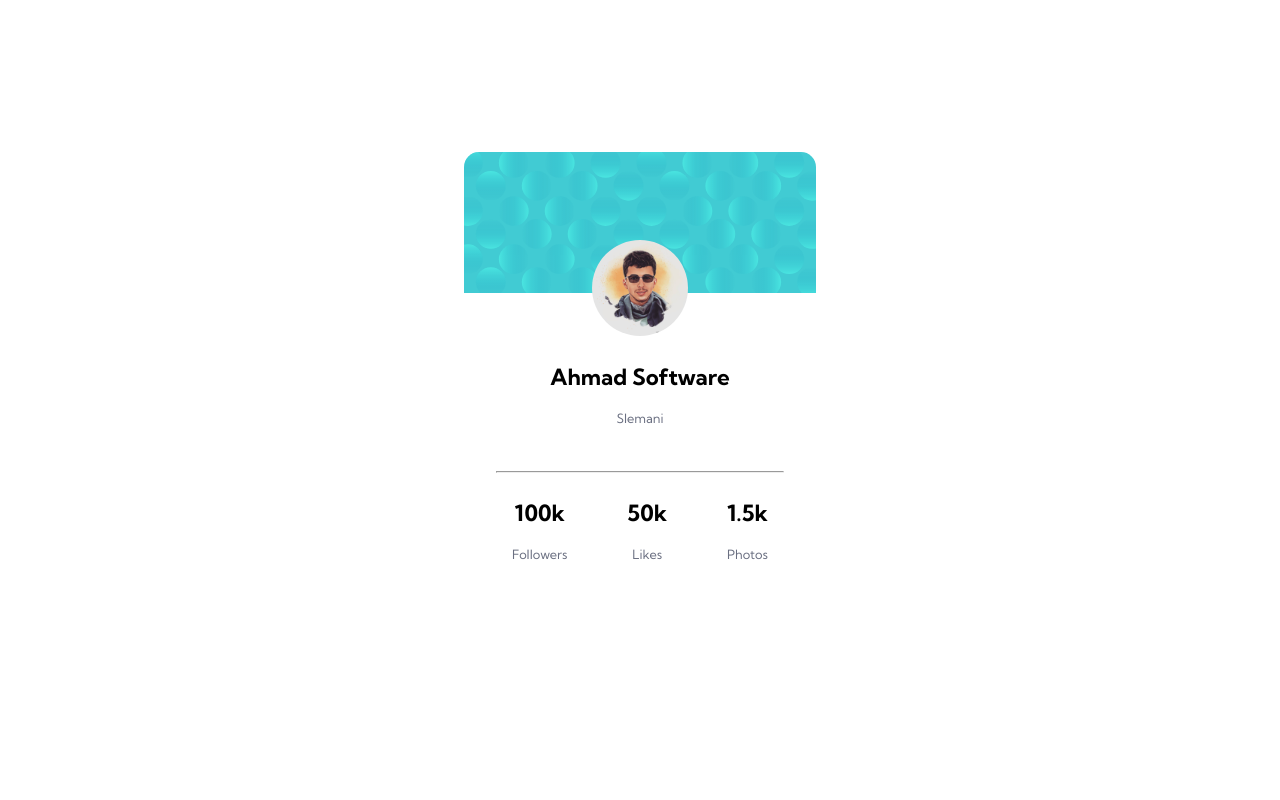
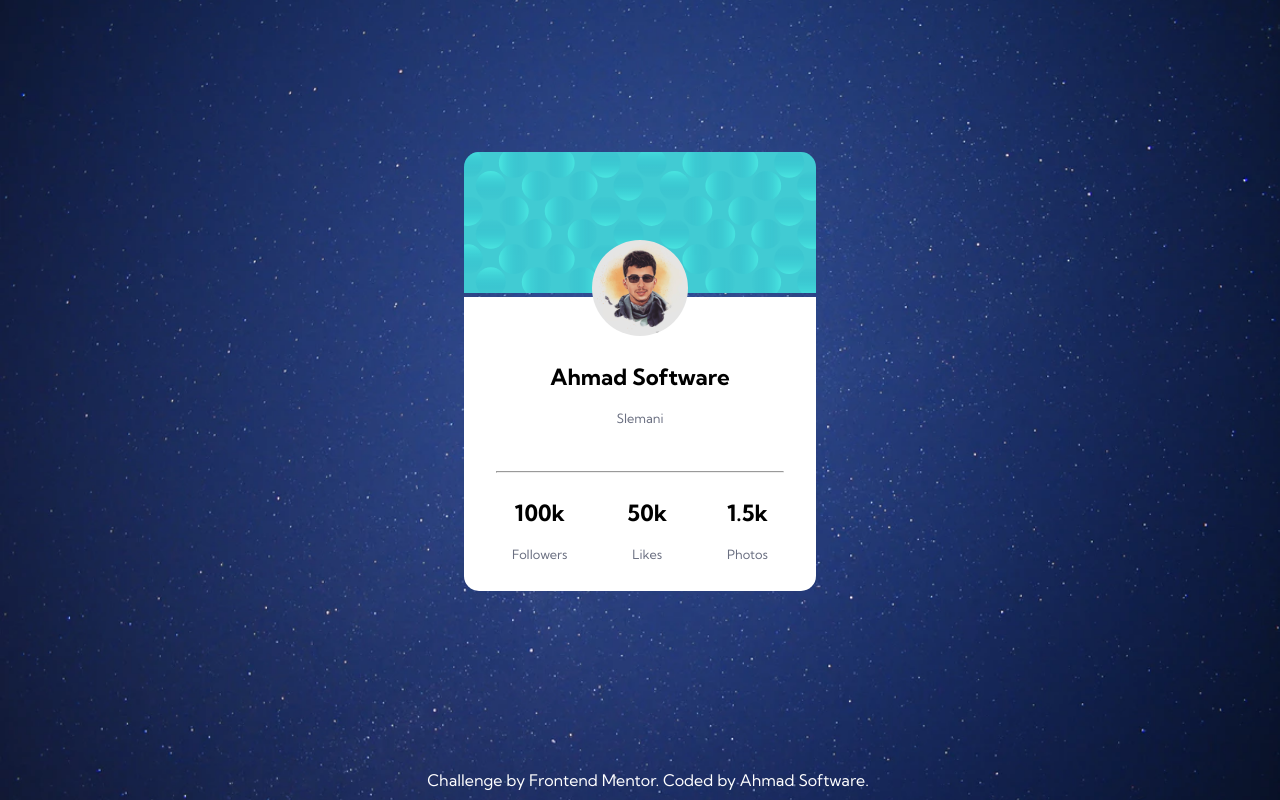
Before and after one commit to Ahmad-Div/personal-card-ahmad-Software, a plain HTML site: page index.html in a window 1280 px wide. Drawn offline with Linux system fonts and the light colour scheme.

Commit message:
Update style.css

```diff
--- a/style.css
+++ b/style.css
@@ -18,7 +18,7 @@
 
 body {
     font-family: 'Kumbh Sans', sans-serif;
-    background: url(/profile-card-component-main/images/background.webp) no-repeat;
+    background: url("background.webp") no-repeat;
     background-size: cover;
     background-position: center;
     background-attachment: fixed;
```
